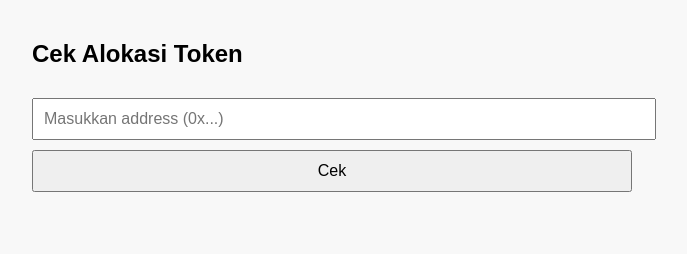
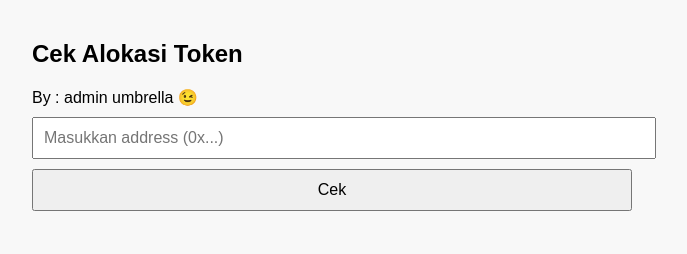
Before and after one commit to yamaho150/checker-ICNT, a plain HTML site: page index.html in a window 1280 px wide. Shown: the whole page, without its empty margins (308-995 px from the left). Drawn offline with Linux system fonts and the light colour scheme.

Commit message:
Update index.html

```diff
--- a/index.html
+++ b/index.html
@@ -25,6 +25,7 @@
 </head>
 <body>
   <h2>Cek Alokasi Token</h2>
+  By : admin umbrella 😉
   <input type="text" id="addressInput" placeholder="Masukkan address (0x...)">
   <button onclick="checkAddress()">Cek</button>
   <div id="result"></div>
```
